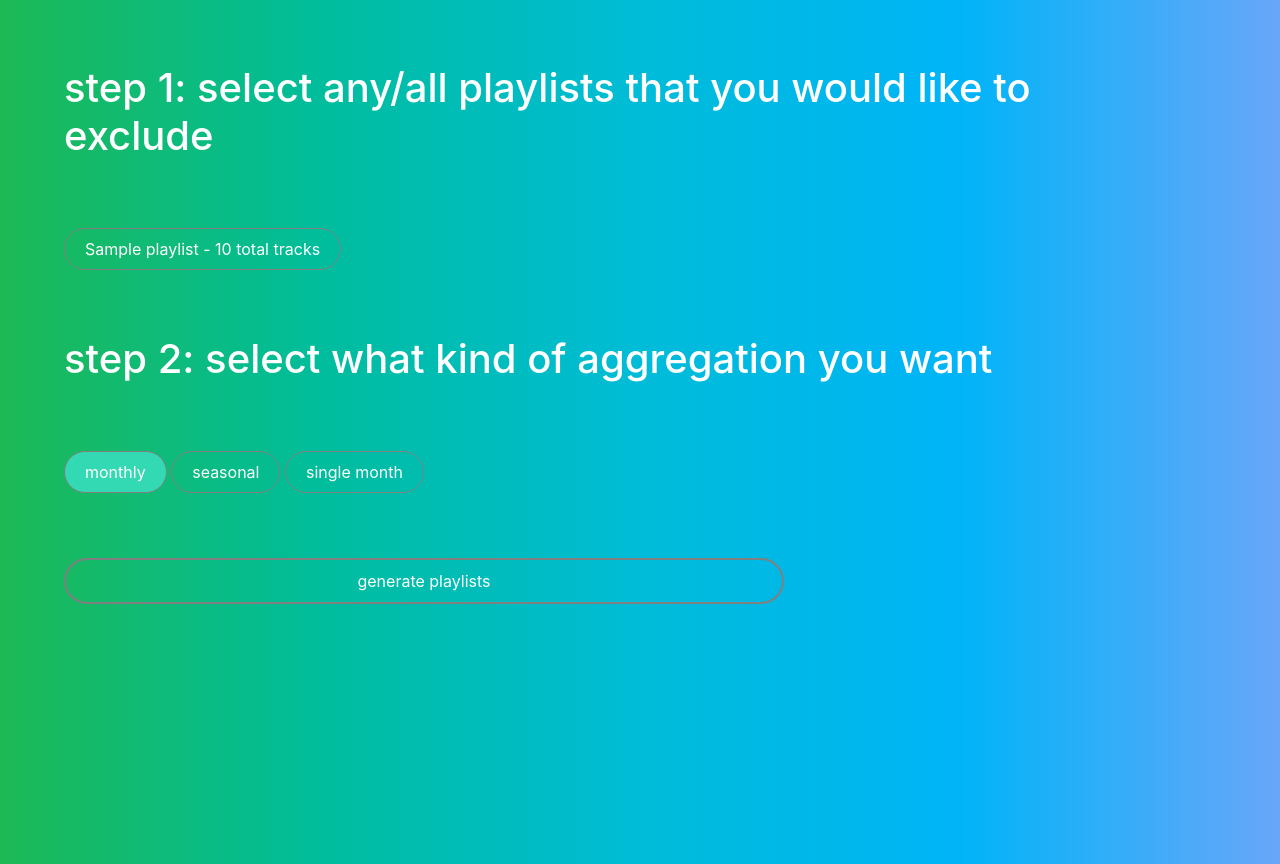
After one commit to erichunzeker/monthly, a Flask app: template templates/menu.html in a window 1280 px wide. The commit adds this page. Run offline with Flask 2, Linux system fonts and the light colour scheme; the template is opened without the code that fills it: most values are stand-ins (such as "Sample title", 1, 10 or a date in 2020); some libraries are stand-ins or nearby versions.

Commit message:
new categorizations

```diff
--- a/app.py
+++ b/app.py
@@ -4,7 +4,6 @@ import requests
 import datetime
 import math
 import spotipy
-
 
 app = Flask(__name__)
 
@@ -16,15 +15,14 @@ CLI_SEC = os.environ.get('SPOTIPY_CLIENT_SECRET')
 SCOPE = 'playlist-modify-public,playlist-modify-private'
 SHOW_DIALOG = True
 
-# todo: make a class and make this a class var
-track_dict = {}
+months = ['January', 'February', 'March', 'April', 'May', 'June', 'July', 'August', 'September', 'October', 'November', 'December']
+seasons = ['spring', 'summer', 'autumn', 'winter']
 
 
-def show_tracks(tracks):
+def show_tracks(tracks, track_dict):
 	for i, item in enumerate(tracks['items']):
 		track = item['track']
-		added = item['added_at']
-		added = added.split('T')[0]
+		added = item['added_at'].split('T')[0]
 		uri = track['uri']
 		d = datetime.datetime.strptime(added, "%Y-%m-%d")
 		if 'local' not in uri:
@@ -67,32 +65,35 @@ def api_callback():
 	res_body = res.json()
 	session["token"] = res_body.get("access_token")
 
-	token = res_body.get("access_token")
-	return redirect(url_for('parse'))
+	return redirect(url_for('menu'))
 
 
-@app.route('/parse')
-def parse():
+@app.route('/menu')
+def menu():
 	token = session['token']
-	# token = request.headers.get('token')
-	print(token)
 	all_playlists = get_all_playlists(token)
 	if len(all_playlists) == 0:
 		return render_template('error.html', test=session['token'], token=token)
-	return render_template('loading.html', all_playlists=all_playlists, token=token)
+	return render_template('menu.html', all_playlists=all_playlists, token=token, months=months)
 
 
 @app.route('/register/', methods=['GET', 'POST'])
 def register():
 	error = None
 	if request.method == 'POST':
-		ignore_option = request.form.to_dict(flat=False)
-		if ignore_option and 'checked' in ignore_option:
-			ignore = ignore_option['checked']
+		menu_request = request.form.to_dict(flat=False)
+		if menu_request and 'checked' in menu_request:
+			ignore = menu_request['checked']
 		else:
 			ignore = []
+		if menu_request and 'agg_type' in menu_request:
+			agg_type = menu_request['agg_type'][0]
+		else:
+			agg_type = 'monthly'
+		if menu_request and agg_type == 'single-month' and 'single-month' in menu_request:
+			agg_type = menu_request['single-month'][0]
 
-		results = parse_playlists(ignore, token=session['token'])
+		results = parse_playlists(agg_type, ignore, token=session['token'])
 		return render_template('complete.html', playlists=results)
 	return render_template('complete.html', error=error)
 
@@ -117,37 +118,72 @@ def get_all_playlists(token):
 	return all_playlists
 
 
-def parse_playlists(ignore_option, token):
+def parse_playlists(agg_type, ignore_option, token):
 	if token:
 		sp = spotipy.Spotify(auth=token)
 		res = sp.current_user()
 		username = res['id']
 		playlists = get_all_playlists(token)
+		track_dict = {}
+		new_playlists = []
 
 		for playlist in playlists:
 			if playlist['name'] not in ignore_option:
 				results = sp.playlist(playlist['id'], fields="tracks,next")
 				tracks = results['tracks']
-				show_tracks(tracks)
+				show_tracks(tracks, track_dict)
 				while tracks['next']:
 					tracks = sp.next(tracks)
-					show_tracks(tracks)
+					show_tracks(tracks, track_dict)
 
 		monthly = [[], [], [], [], [], [], [], [], [], [], [], []]
-		new_playlists = []
-		months = ['January', 'February', 'March', 'April', 'May', 'June', 'July', 'August', 'September', 'October',
-				  'November', 'December']
+		seasonal = [[], [], [], []]
+		single_month = [[]]
+
 		for item in track_dict:
-			track_month = track_dict[item]
-			track_month = track_month.month
+			track_date = track_dict[item]
+			track_month = track_date.month
+			track_day = track_date.day
 
-			monthly[track_month - 1].append(item)
+			if agg_type == 'monthly':
+				monthly[track_month - 1].append(item)
 
-		for x in range(len(months)):
-			new_playlist = sp.user_playlist_create(user=username, name=f'{months[x]} Tunes', public=True,
-												   description=f'This is an automatically generated playlist that includes all songs added to any one of my playlists in the month of {months[x]}')
-			for i in range(0, math.ceil(len(monthly[x]) / 100)):
-				cur = monthly[x]
+			elif agg_type == 'seasonal':
+				# Spring runs from March 1 to May 31;
+				# Summer runs from June 1 to August 31;
+				# Fall (autumn) runs from September 1 to November 30; and
+				# Winter runs from December 1 to February 28 (February 29 in a leap year).
+
+				if 2 < track_month < 6:  # spring
+					seasonal[0].append(item)
+				elif 5 < track_month < 9:  # summer
+					seasonal[1].append(item)
+				elif 8 < track_month < 12:  # fall
+					seasonal[2].append(item)
+				else:  # winter
+					seasonal[3].append(item)
+			else:
+				if months.index(agg_type) == track_month - 1:  # i.e. January
+					single_month[0].append(item)
+
+		if agg_type == 'monthly':
+			num_playlists = 12
+			lookup = months
+			ref = monthly
+		elif agg_type == 'seasonal':
+			num_playlists = 4
+			lookup = seasons
+			ref = seasonal
+		else:
+			num_playlists = 1
+			lookup = [agg_type]
+			ref = single_month
+
+		for x in range(num_playlists):
+			new_playlist = sp.user_playlist_create(user=username, name=f'{lookup[x]} Tunes', public=True,
+												   description=f'This is an automatically generated playlist that includes all songs added to any one of my playlists in the month of {lookup[x]}')
+			for i in range(0, math.ceil(len(ref[x]) / 100)):
+				cur = ref[x]
 				cur = cur[(i * 100):((i * 100) + 99)]
 
 				sp.user_playlist_add_tracks(user=username, playlist_id=new_playlist['id'], tracks=cur)
--- a/static/styles.css
+++ b/static/styles.css
@@ -90,6 +90,11 @@ a:hover {
 
 .form-menu {
   margin: 5%;
+  padding-bottom: 5%;
+}
+
+.directions {
+  margin-left: 0;
 }
 
 .ignore-playlists {
@@ -133,10 +138,27 @@ input[type=checkbox] {
     display: none;
 }
 
-input:checked + label {
+input[type=radio] {
+    display: none;
+}
+
+input[type=checkbox]:checked + label {
   background-color: #dfe6e9;
   color: #b2bec3;
   text-decoration: line-through;
+}
+
+input[type=radio]:checked + label {
+  background-color: #33d9b2;
+  color: white;
+}
+
+.months {
+  display: none;
+}
+
+#single-month:checked ~ .months {
+  display: block;
 }
 
 .generate-button {
--- /dev/null
+++ b/templates/menu.html
@@ -0,0 +1,36 @@
+{% extends "layout.html" %}
+{% block content %}
+
+<form class="form-menu" action="{{ url_for('register') }}" method="post">
+
+    <h1 class="directions">step 1: select any/all playlists that you would like to exclude</h1>
+    {%  for playlist in all_playlists %}
+        <div class="ignore-playlists">
+            <input id="{{ playlist['name'] }}" type="checkbox" name="checked" value="{{ playlist['name'] }}"/>
+            <label for="{{ playlist['name'] }}">{{ playlist['name'] }} - {{ playlist['tracks']['total']}} total tracks</label>
+            <br/>
+        </div>
+    {% endfor %}
+
+    <h1 class="directions">step 2: select what kind of aggregation you want</h1>
+    <div class="agg-type">
+            <input id="monthly" type="radio" name="agg_type" value="monthly" checked/>
+            <label for="monthly">monthly</label>
+            <input id="seasonal" type="radio" name="agg_type" value="seasonal"/>
+            <label for="seasonal">seasonal</label>
+            <input id="single-month" type="radio" name="agg_type" value="single-month"/>
+            <label for="single-month">single month</label>
+
+            <div class="months">
+                {%  for month in months %}
+                    <input id="{{ month }}" type="radio" name="single-month" value="{{ month }}"/>
+                    <label for="{{ month }}">{{ month }}</label>
+                {% endfor %}
+            </div>
+
+
+    </div>
+
+    <input class="generate-button" type="submit" value="generate playlists">
+</form>
+{% endblock %}
```
Also changed, not shown: templates/loading.html (deleted, +0 -16 lines).
